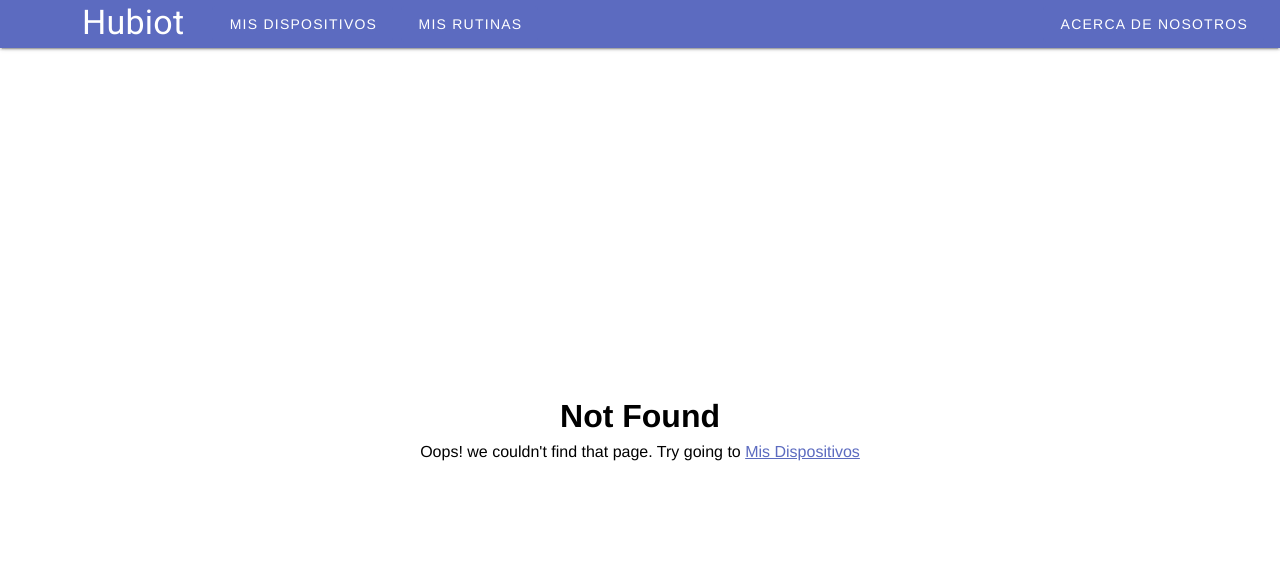
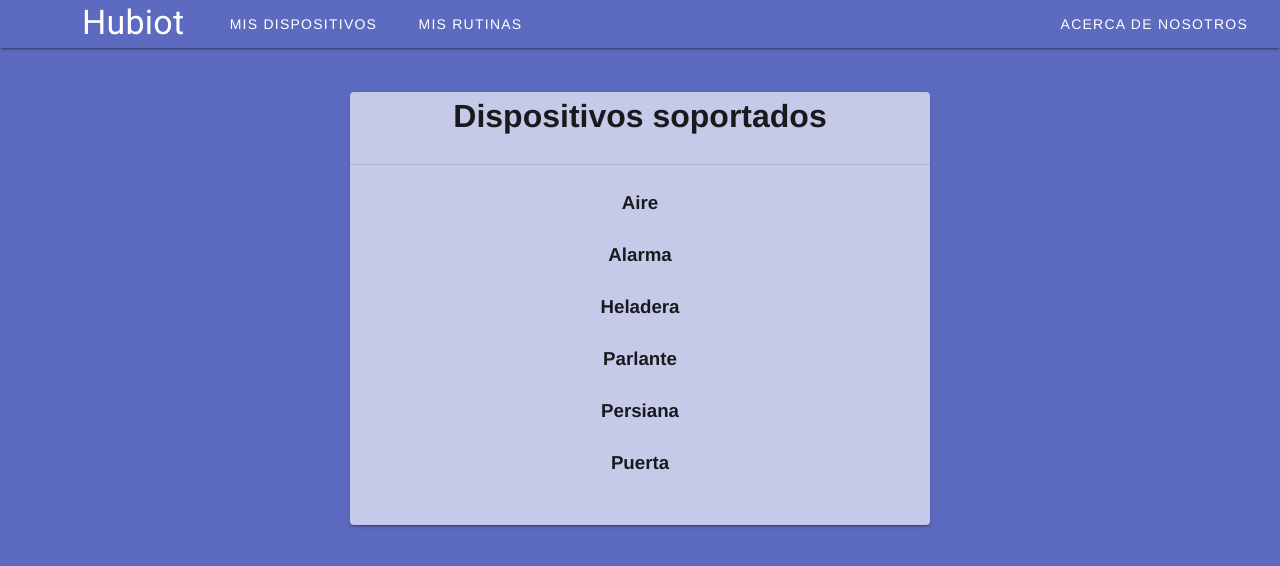
Before and after one commit to AgusMattiussi/hubiot-web, a Vue app: page /list in a window 1280 px wide. Before the commit this address had no page. Shown: the top 566 px of the page. Built offline with nearby package versions, Linux system fonts and the light colour scheme.

Commit message:
Se agrego la pantalla para la lista de dispositivos.

```diff
--- a/src/router/index.js
+++ b/src/router/index.js
@@ -51,6 +51,11 @@ const routes = [
     component: () => import('../views/DeviceView.vue')
   },
   {
+    path: '/list',
+    name: 'devicesList',
+    component: () => import('../views/ListOfDevices.vue')
+  },
+  {
     path: '/about',
     name: 'about',
     // route level code-splitting
--- /dev/null
+++ b/src/views/ListOfDevices.vue
@@ -0,0 +1,37 @@
+<template>
+  <v-main class="fill-height primary" fluid>
+    <v-container elevation="24">
+      <v-card class="card secondary">
+        <h1>Dispositivos soportados</h1>
+        <v-divider class="mb-6"></v-divider>
+        <h3>Aire</h3><br/>
+        <h3>Alarma</h3><br/>
+        <h3>Heladera</h3><br/>
+        <h3>Parlante</h3><br/>
+        <h3>Persiana</h3><br/>
+        <h3>Puerta</h3><br/>
+        <h3></h3><br/>
+      </v-card>
+    </v-container>
+  </v-main>
+</template>
+
+<script>
+
+export default {
+  name: 'ListOfDevices'
+}
+</script>
+
+<style scoped>
+.card {
+  margin-left: auto;
+  margin-right: auto;
+  margin-top: 32px;
+  width: 50%;
+}
+
+.card h1 {
+  margin-bottom: 24px;
+}
+</style>
--- a/src/views/LoadingPageView.vue
+++ b/src/views/LoadingPageView.vue
@@ -37,14 +37,15 @@
         <p class="heading">Cada vez más dispositivos soportados</p>
         <p class="descriptionText">Lámparas, parlantes, puertas y más. Hubiot se expande día a día para brindarte una mayor variedad de dispositivos a tu disposición.</p>
         <h3 class="accent--text mt-5">¿Puedo conectar mi dispositivo?</h3>
-        <v-btn color="primary" class="mt-2" rounded large elevation="4" >Mira nuestra lista de dispositivos soportados</v-btn>
+        <router-link to="/list">
+          <v-btn color="primary" class="mt-2" rounded large elevation="4" >Mira nuestra lista de dispositivos soportados</v-btn>
+        </router-link>
       </v-col>
     </v-row>
   </v-container>
 </template>
 
 <script>
-
 export default {
   name: 'LoadingPageView'
 }
```
